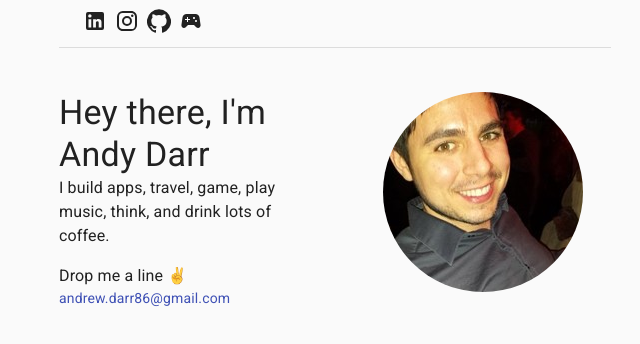
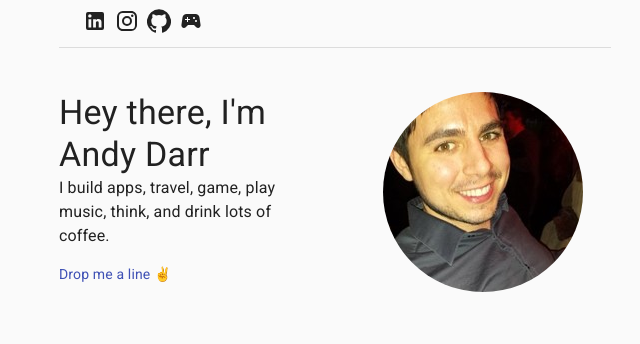
Before and after one commit to c4ndybar/my-site, a React (Create React App) app in the folder public/: page / in a window 1280 px wide. Shown: the top 344 px of the page, without its empty margins (305-945 px from the left). Built offline with nearby package versions, Linux system fonts and the light colour scheme.

Commit message:
updated favicon and got rid of email address

```diff
--- a/public/src/App.js
+++ b/public/src/App.js
@@ -60,9 +60,9 @@ export default function App() {
               <Typography variant="h4">Hey there, I'm Andy Darr</Typography>
               <Typography variant="body1">I build apps, travel, game, play music, think, and drink lots of coffee.</Typography>
               <Box component="div" mt={2}>
-                <Typography variant="body1">Drop me a line ✌️</Typography>
+                {/* <Typography variant="body1"></Typography> */}
                   <div>
-                    <Link variant="body2" href="mailto:andrew.darr86@gmail.com">andrew.darr86@gmail.com</Link>
+                    <Link variant="body2" href="https://www.linkedin.com/in/andrew-darr/">Drop me a line ✌️</Link>
                   </div>
               </Box>
             </Grid>
```
Also changed, not shown: 1 other file (tests, documents, lock files or other folders).
